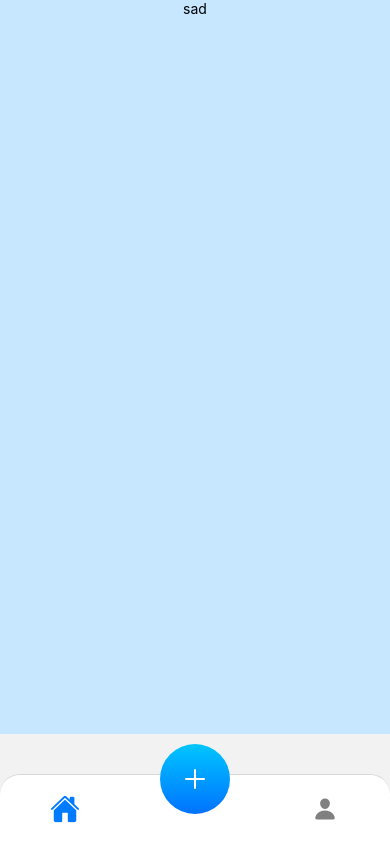
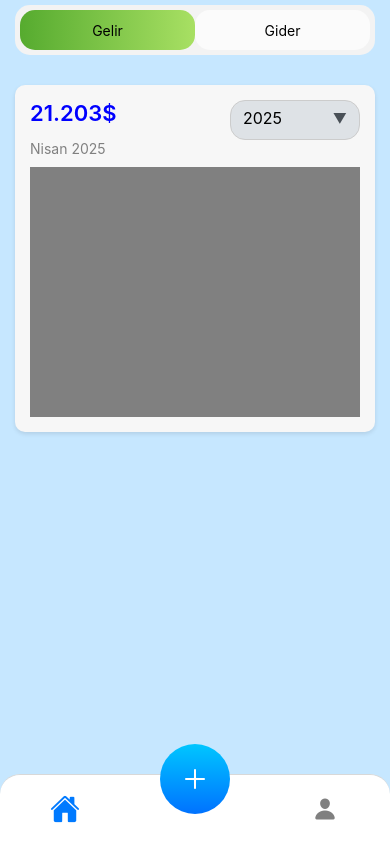
Before and after one commit to RamazanTiftik/MultiSection, a React Native app: screen /Home in a window 390 px wide. Built offline with nearby package versions, Linux system fonts and the light colour scheme.

Commit message:
before graph (kit chart)

```diff
--- a/component/CustomIcons.jsx
+++ b/component/CustomIcons.jsx
@@ -72,9 +72,19 @@ const CustomIcons = ({ icon }) => {
                     <MaterialCommunityIcons name="clock-alert" size={23} color={secondaryColor} style={{ marginRight: 2 }} />
                 ) : icon === "Bank" ? (
                     <FontAwesome name="bank" size={titleIconSize} color={secondaryColor} />
+                ) : icon === "Amount" ? (
+                    <FontAwesome5 name="money-bill-wave" size={titleIconSize} color={secondaryColor} />
+                ) : icon === "Income" ? (
+                    <View style={styles.income}>
+                        <AntDesign name="arrowup" size={titleIconSize} color="white" />
+                    </View>
+                ) : icon === "Outcome" ? (
+                    <View style={styles.outcome}>
+                        <AntDesign name="arrowdown" size={titleIconSize} color="white" />
+                    </View>
                 ) : null
             }
-        </View>
+        </View >
     )
 }
 
@@ -98,5 +108,13 @@ const styles = StyleSheet.create({
         color: "red",
         alignItems: "flex-start",
         justifyContent: "flex-start"
+    },
+    income: {
+        backgroundColor: "green",
+        padding: 5,
+        borderRadius: 55
+    },
+    outcome: {
+        backgroundColor: "red"
     }
 })
--- a/component/FlatListRow/AccountTransactionsRow.jsx
+++ b/component/FlatListRow/AccountTransactionsRow.jsx
@@ -12,7 +12,7 @@ const AccountTransactionsRow = ({ title, date, amount, type }) => {
     return (
         <View style={styles.rowContainer}>
             <View style={styles.leftSide}>
-                <CustomIcons icon={"Bank"} />
+                <CustomIcons icon={"Income"} />
                 <View>
                     <TextView label={"Maaş"} textStyle={text} />
                     <TextView label={"01.03.20025"} textStyle={text} />
--- a/screen/HomePages/PostDataScreen.jsx
+++ b/screen/HomePages/PostDataScreen.jsx
@@ -218,9 +218,9 @@ const PostDataScreen = ({ navigation }) => {
 
               {/* Amount */}
               <View style={styles.inputCard}>
-                <CustomIcons icon={"Description"} />
+                <CustomIcons icon={"Amount"} />
                 <View style={[styles.inputContainer]}>
-                  <TextView label={"Miktar:"} textStyle={text} />
+                  <TextView label={"Miktar:"} textStyle={[text, { marginLeft: 3 }]} />
                   <Input
                     onUpdateValue={updateInput.bind(this, "amount")}
                     value={amount}
@@ -311,9 +311,9 @@ const PostDataScreen = ({ navigation }) => {
 
               {/* Amount */}
               <View style={styles.inputCard}>
-                <CustomIcons icon={"Description"} />
+                <CustomIcons icon={"Amount"} />
                 <View style={[styles.inputContainer]}>
-                  <TextView label={"Miktar:"} textStyle={text} />
+                  <TextView label={"Miktar:"} textStyle={[text, { marginLeft: 3 }]} />
                   <Input
                     onUpdateValue={updateInput.bind(this, "amount")}
                     value={amount}
@@ -409,11 +409,8 @@ const PostDataScreen = ({ navigation }) => {
             <TextView label={`${selectedMonth.value} ${selectedYear.value} Hareketleri`} textStyle={titleTxt} />
           </View>
 
-          <FlatList
-            data={years}
-            keyExtractor={(item) => item.id}
-            renderItem={({ item }) => (
-              <View style={card}>
+          {years.map(item => (
+            <View key={item.id} style={card}>
               <AccountTransactionsRow
                 title={[]}
                 amount={amount}
@@ -421,8 +418,9 @@ const PostDataScreen = ({ navigation }) => {
                 type={selectedButton}
               />
             </View>
-            )}
-          />
+          ))}
+
+
         </View>
 
 
--- a/screen/HomeScreen.jsx
+++ b/screen/HomeScreen.jsx
@@ -1,16 +1,171 @@
-import { StyleSheet, Text, View } from 'react-native'
-import React from 'react'
+import { LinearGradient } from 'expo-linear-gradient'
+import { SafeAreaView, StyleSheet, Text, TouchableOpacity, View } from 'react-native'
+import React, { useState } from 'react'
 import CustomContainer from '../component/CustomContainer'
 import TextView from '../component/TextView'
+import { themes } from '../theme/Themes'
+import CustomIcons from '../component/CustomIcons'
+import CustomFlatList from '../component/CustomFlatlist'
 
-const HomeScreen = () => {
+const HomeScreen = ({ navigation }) => {
+
+  //button
+  const [selectedButton, setSelectedButton] = useState("Gelir")
+
+  //theme
+  const secondaryColor = themes.colorTheme.secondary.color
+  const tertiaryColor = themes.colorTheme.tertiary.color
+  const text = themes.textTheme.text
+  const card = themes.card.cardView
+  const titleTxt = themes.textTheme.titleTxt
+  const profileText = themes.textTheme.profileText
+
+  const years = [
+    { id: 1, value: "2023" }, { id: 2, value: "2024" },
+    { id: 3, value: "2025" }, { id: 4, value: "2026" }
+  ]
+
+  //local states
+  const [selectedYear, setSelectedYear] = useState(years[2])
+
+
+
+  //top bar buttons
+  const incomeButtonHandle = () => {
+    setSelectedButton("Gelir")
+  }
+
+  const outcomeButtonHandle = () => {
+    setSelectedButton("Gider")
+  }
+
+
+  //VIEW
   return (
-    <CustomContainer>
-      <TextView label={"sad"} />
-    </CustomContainer>
+    <SafeAreaView style={{ flex: 1, backgroundColor: secondaryColor }}>
+      <CustomContainer>
+
+        {/* Up Bar Buttons */}
+        <View style={styles.upBar}>
+
+          {/* Income Butonu */}
+          <LinearGradient
+            colors={selectedButton === "Gelir" ? ['#56ab2f', '#a8e063'] : [tertiaryColor, tertiaryColor]}
+            start={{ x: 0, y: 0 }}
+            end={{ x: 1, y: 0 }}
+            style={styles.gradientBtn}
+          >
+            <TouchableOpacity
+              style={styles.touchable}
+              onPress={incomeButtonHandle}
+            >
+              <Text style={selectedButton === "Gelir" ? styles.selectedBtnText : styles.btnText}>{"Gelir"}</Text>
+            </TouchableOpacity>
+          </LinearGradient>
+
+          {/* Outcome Butonu */}
+          <LinearGradient
+            colors={selectedButton === "Gider" ? ['#e74c3c', '#f1948a'] : [tertiaryColor, tertiaryColor]}
+            start={{ x: 0, y: 0 }}
+            end={{ x: 1, y: 0 }}
+            style={styles.gradientBtn}
+          >
+            <TouchableOpacity
+              style={styles.touchable}
+              onPress={outcomeButtonHandle}
+            >
+              <Text style={selectedButton === "Gider" ? styles.selectedBtnText : styles.btnText}>{"Gider"}</Text>
+            </TouchableOpacity>
+          </LinearGradient>
+
+        </View>
+
+
+        {/* Main Card */}
+        <View style={[card, { alignItems: "flex-start", marginTop: 15, paddingHorizontal: 15 }]}>
+
+          {/* Top Infos */}
+          <View style={styles.upperInUpBar}>
+
+            {/* Mounthly Amount */}
+            <TextView label={"21.203$"} textStyle={styles.amountMounthly} />
+
+            {/* Years Dropdown */}
+            <View>
+              <CustomFlatList
+                data={years}
+                selectedValue={selectedYear}
+                onValueChange={setSelectedYear}
+                width={130}
+              />
+            </View>
+
+          </View>
+
+
+          {/* Date */}
+          <View style>
+            <TextView label={"Nisan 2025"} textStyle={styles.dateText} />
+          </View>
+
+
+          {/* Graph */}
+          <View style={styles.graphCon}>
+
+          </View>
+
+        </View>
+
+
+      </CustomContainer>
+    </SafeAreaView>
   )
 }
 
 export default HomeScreen
 
-const styles = StyleSheet.create({})
+const styles = StyleSheet.create({
+  upBar: {
+    backgroundColor: "#f3f3f3",
+    height: 50,
+    width: "100%",
+    borderRadius: 15,
+    flexDirection: "row",
+    justifyContent: "space-between",
+    paddingHorizontal: 5,
+    paddingVertical: 5,
+    marginBottom: 15,
+    marginTop: 5
+  },
+  gradientBtn: {
+    borderRadius: 15,
+    width: 175,
+    height: 40,
+  },
+  touchable: {
+    flex: 1,
+    justifyContent: "center",
+    alignItems: "center",
+    borderRadius: 15
+  },
+  upperInUpBar: {
+    flexDirection: "row",
+    justifyContent: "space-between",
+    width: "100%",
+  },
+  amountMounthly: {
+    color: "blue",
+    fontSize: 22,
+    fontWeight: "600"
+  },
+  dateText: {
+    color: "gray",
+    fontSize: 14
+  },
+  graphCon: {
+    width: "100%",
+    height: 250,
+    backgroundColor: "gray",
+    marginTop: 10
+  }
+})
```
Lines whose indentation alone changed are shown as unchanged.
